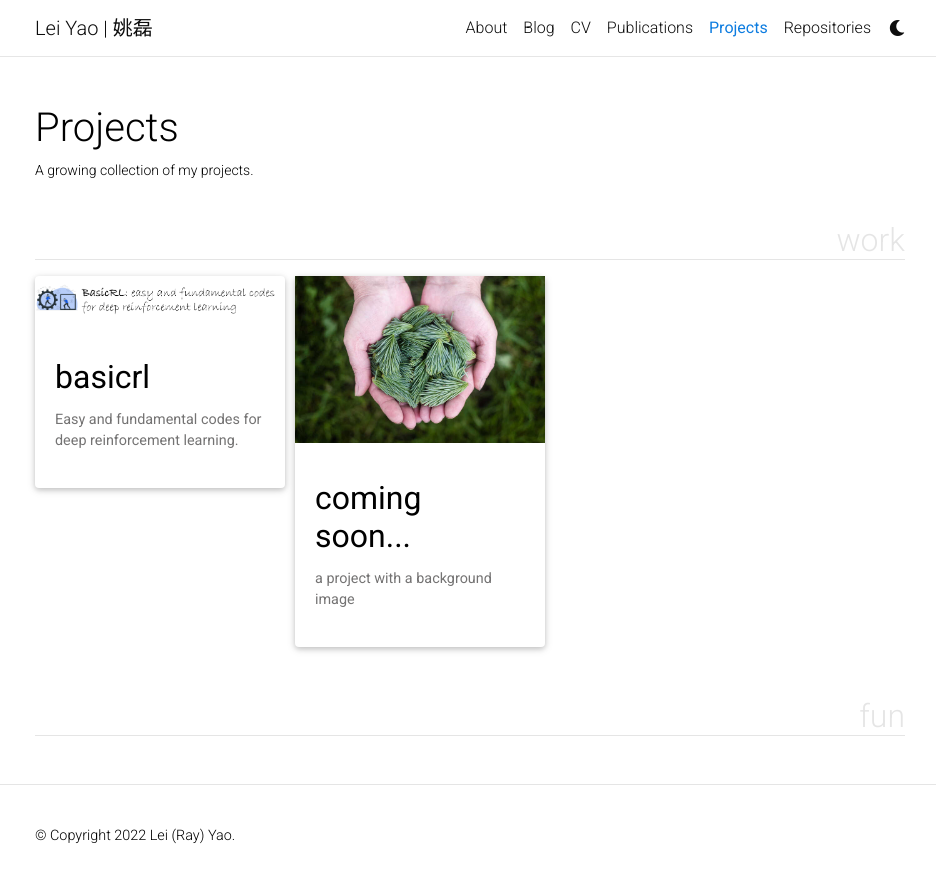
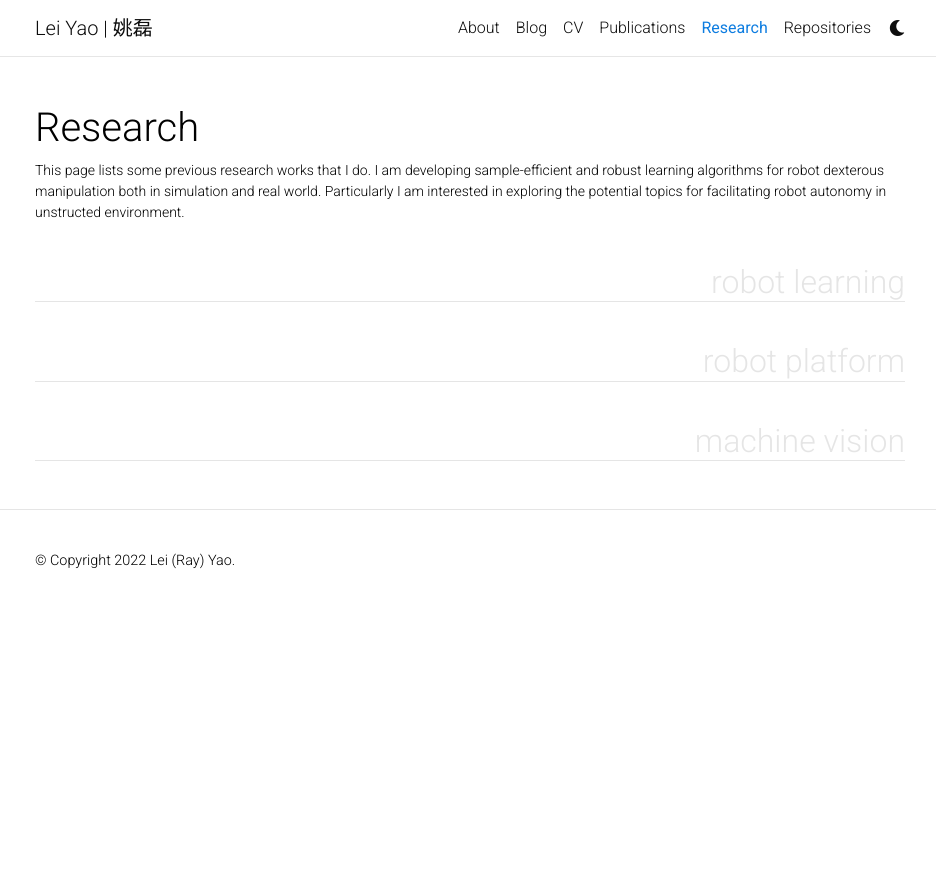
Before and after one commit to RayYoh/RayYoh.github.io, a Jekyll site: the page built from _pages/projects.md, in a window 1280 px wide. Shown: the top 883 px of the page, without its empty margins (170-1106 px from the left). Built offline with Jekyll 4.4.1, drawn with Linux system fonts in a browser that asks for light colours; full-size pictures stand in for the smaller copies a plugin makes; comment, search, counter and statistics services are not loaded; a style sheet for code colours, icons or effects is not loaded.

Commit message:
update project

```diff
--- a/_pages/projects.md
+++ b/_pages/projects.md
@@ -1,11 +1,11 @@
 ---
 layout: page
-title: Projects
+title: Research
 permalink: /projects/
-description: A growing collection of my projects.
+description: This page lists some previous research works that I do. I am developing sample-efficient and robust learning algorithms for robot dexterous manipulation both in simulation and real world. Particularly I am interested in exploring the potential topics for facilitating robot autonomy in unstructed environment.
 nav: true
 nav_order: 3
-display_categories: [work, fun]
+display_categories: [robot learning, robot platform, machine vision]
 horizontal: false
 ---
 
```
Also changed, not shown: _pages/repositories.md (+1 -1 lines), assets/img/al-folio-preview.png (deleted), assets/img/photos-screenshot.png (deleted), assets/img/projects-screenshot.png (deleted), assets/img/publications-screenshot.png (deleted), 1 other file.
